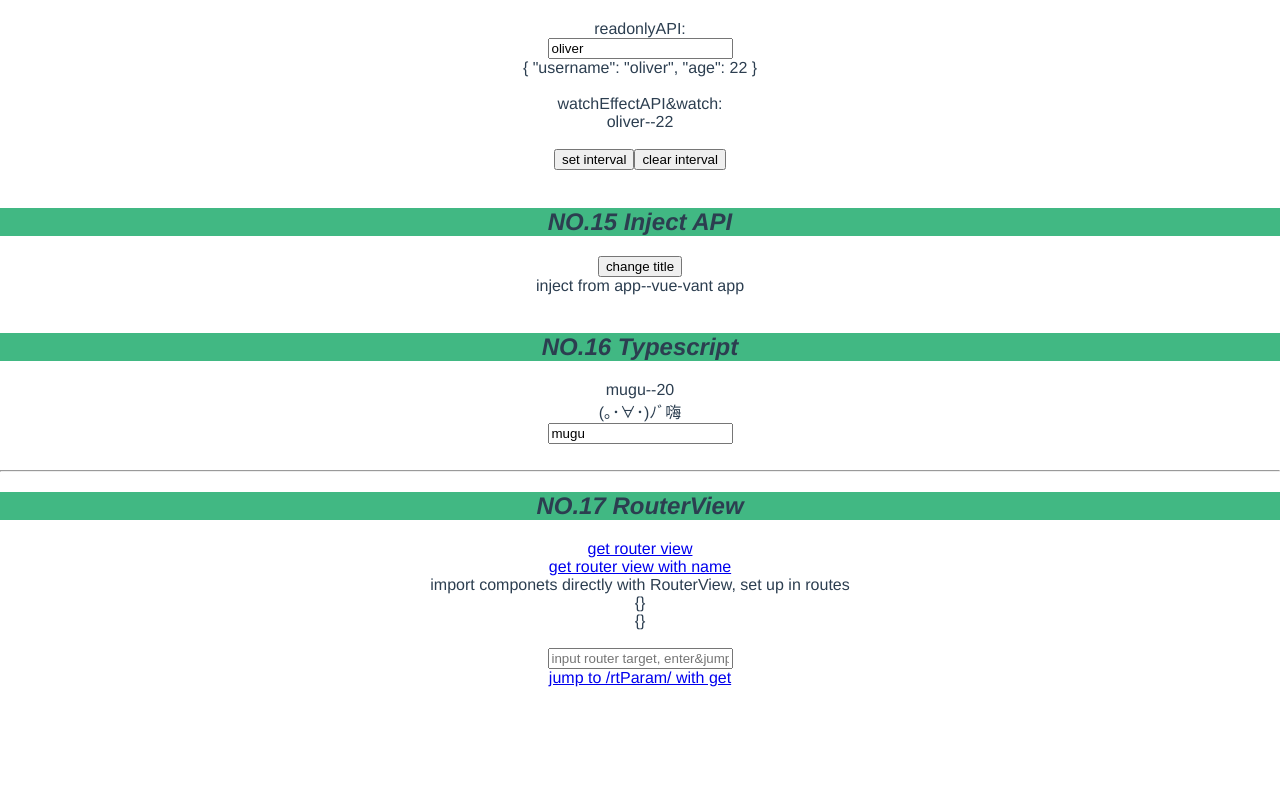
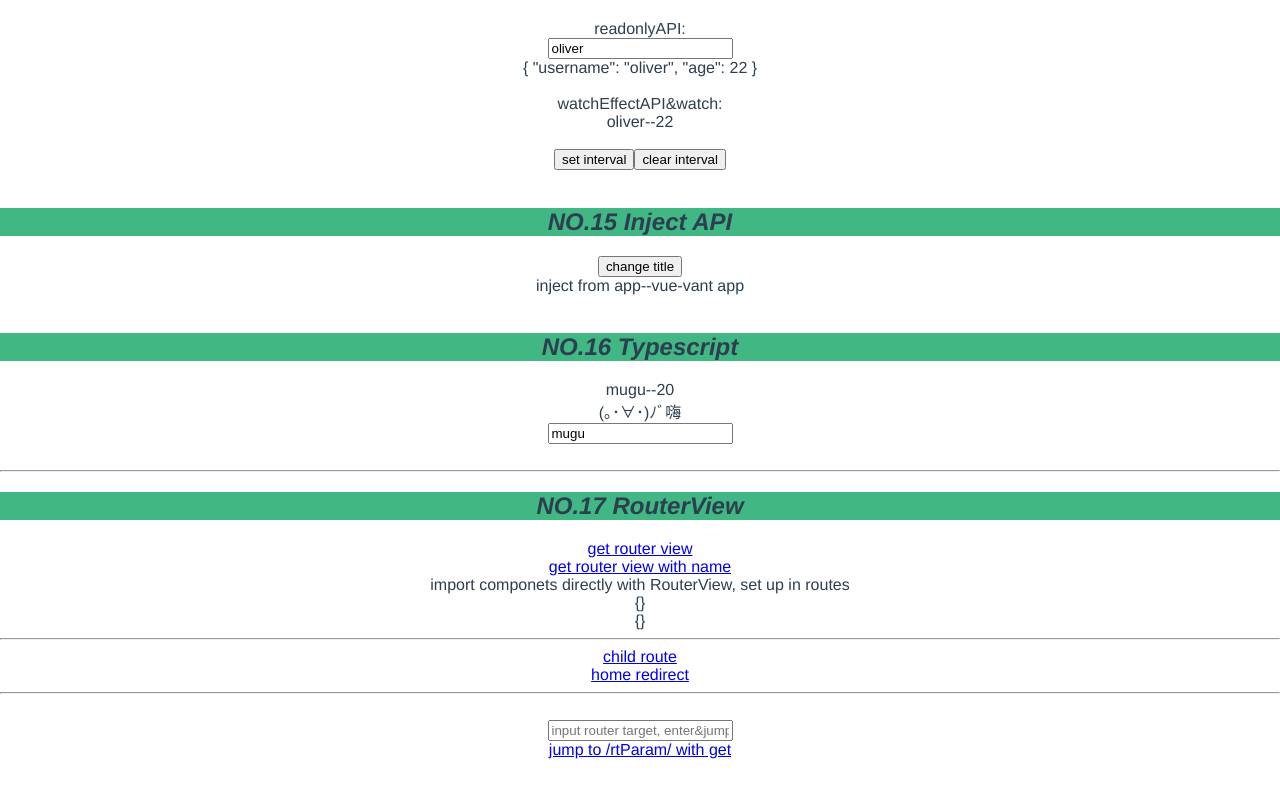
Before and after one commit to mugudamowang/vue-ant, a Vue app: page /#/rtv in a window 1280 px wide. Before the commit this address led to /#/rtParam. Shown: the part 3367-4164 px from the top of the page. Built offline with nearby package versions, Linux system fonts and the light colour scheme.

Commit message:
route child

```diff
--- /dev/null
+++ b/src/components/RouteChildren.vue
@@ -0,0 +1,10 @@
+<template>
+    <div>
+        <p>i am router children</p>
+    </div>
+</template>
+<script lang="ts">
+import { defineComponent } from "vue";
+
+export default defineComponent({});
+</script>
--- a/src/components/RouterView.vue
+++ b/src/components/RouterView.vue
@@ -1,8 +1,13 @@
 <template>
     <div>
         <p>{{ msg }}</p>
-        <p>{{this.$route.query}}</p>
-        <p>{{this.$route.params}}</p>
+        <p>{{ this.$route.query }}</p>
+        <p>{{ this.$route.params }}</p>
+        <hr />
+        <router-link to="rtv/child">child route</router-link><br />
+        <router-link to="rtv/home">home redirect</router-link>
+        <router-view></router-view>
+        <hr />
         <br />
         <input
             type="text"
```
Also changed, not shown: src/routes.ts (+10 -1 lines).
